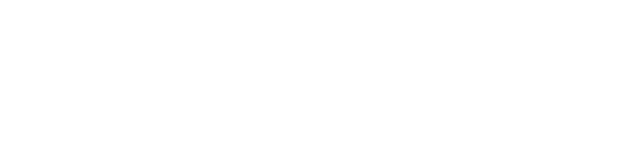
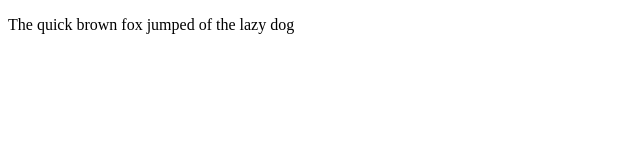
Before and after one commit to KuramaQuubi/kuramaquubi.github.io, a plain HTML site: page index.html in a window 1280 px wide. Shown: the whole page, without its empty margins (0-640 px from the left). Drawn offline with Linux system fonts and the light colour scheme.

Commit message:
Update index.html

```diff
--- a/index.html
+++ b/index.html
@@ -6,6 +6,6 @@
     <title>Site with CSS</title>
 </head>
 <body>
-    <p></p>
+    <p>The quick brown fox jumped of the lazy dog</p>
 </body>
 </html>
```
